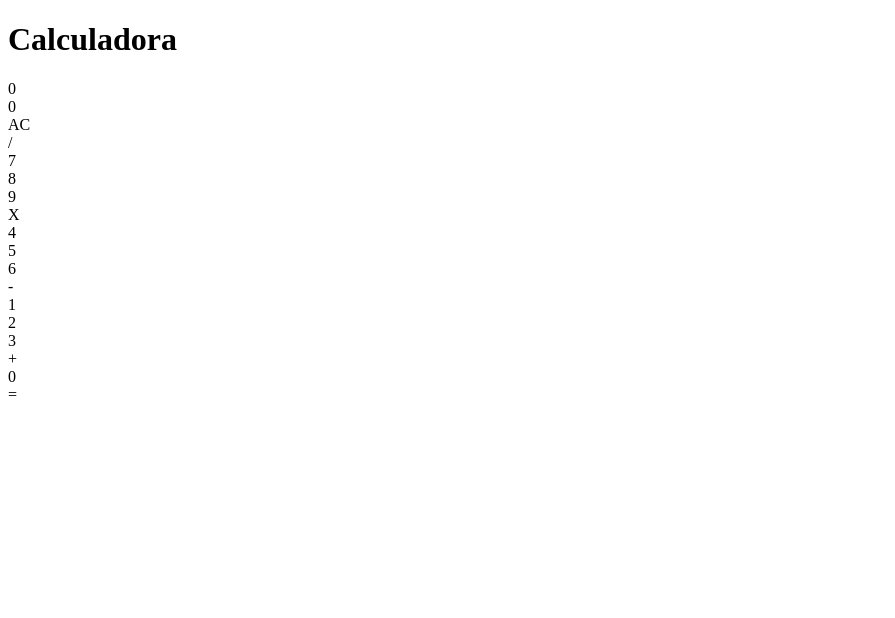
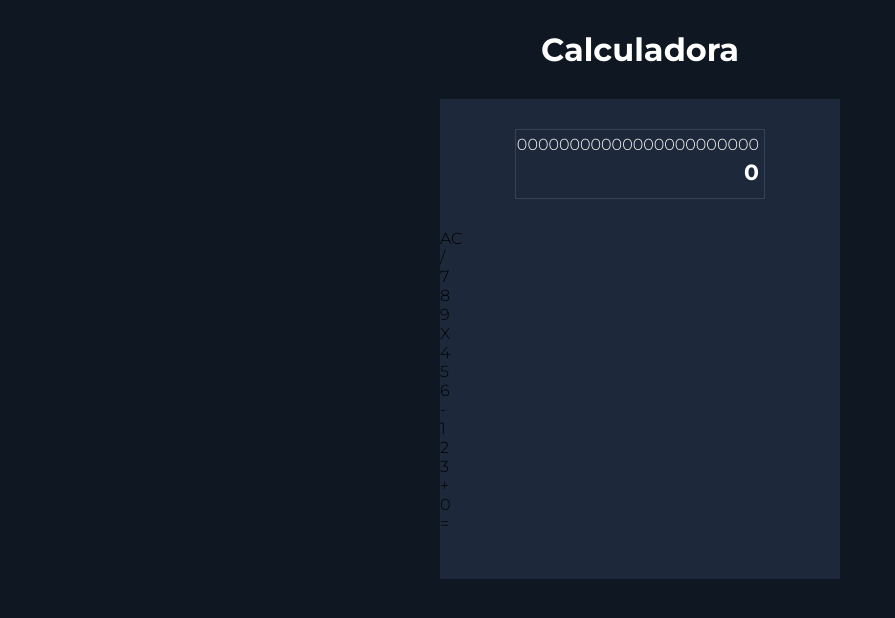
Before and after one commit to Willian-97/Calculadora_OOP, a plain HTML site: page index.html in a window 1280 px wide. Shown: the whole page, without its empty margins (0-895 px from the left). Drawn offline with Linux system fonts and the light colour scheme.

Commit message:
CSS inicial criado e readme melhorado

```diff
--- a/css/style.css
+++ b/css/style.css
@@ -0,0 +1,54 @@
+/* geral */
+
+* {
+    margin: 0;
+    padding: 0;
+    font-family: Montserrat;
+}
+
+body {
+    background-color: #0f1722;
+}
+
+h1 {
+    text-align: center;
+    margin: 30px 0;
+    color: #fff;
+}
+
+/* Calculadora */
+
+#calculator {
+    background-color: #1d293a;
+    width: 400px;
+    height: 400px;
+    margin: auto ;
+    padding-top: 30px;
+    padding-bottom: 50px;
+}
+
+#screen-container {
+    margin: auto;
+    margin-bottom: 30px;
+    padding: 5px;
+    width: 250px;
+    height: 70px;
+    border: 1px solid #354357;
+    text-align: right;
+    box-sizing: border-box;
+    overflow: hidden;
+    white-space: nowrap;
+}
+
+#upper-number,
+#result-number {
+    float: right;
+    color: #fff;
+}
+
+#result-number {
+    font-weight: bold;
+    margin-top: 5px;
+    font-size: 22px;
+    clear: both;
+}
--- a/index.html
+++ b/index.html
@@ -15,7 +15,7 @@
     <h1>Calculadora</h1>
     <div id="calculator">
         <div id="screen-container">
-            <div id="upper-number">0</div>
+            <div id="upper-number">0000000000000000000000000000000000000000</div>
             <div id="result-number">0</div>
         </div>
         <div id="button-container">
```
Also changed, not shown: img/calculadora.png (added), 1 other file.
